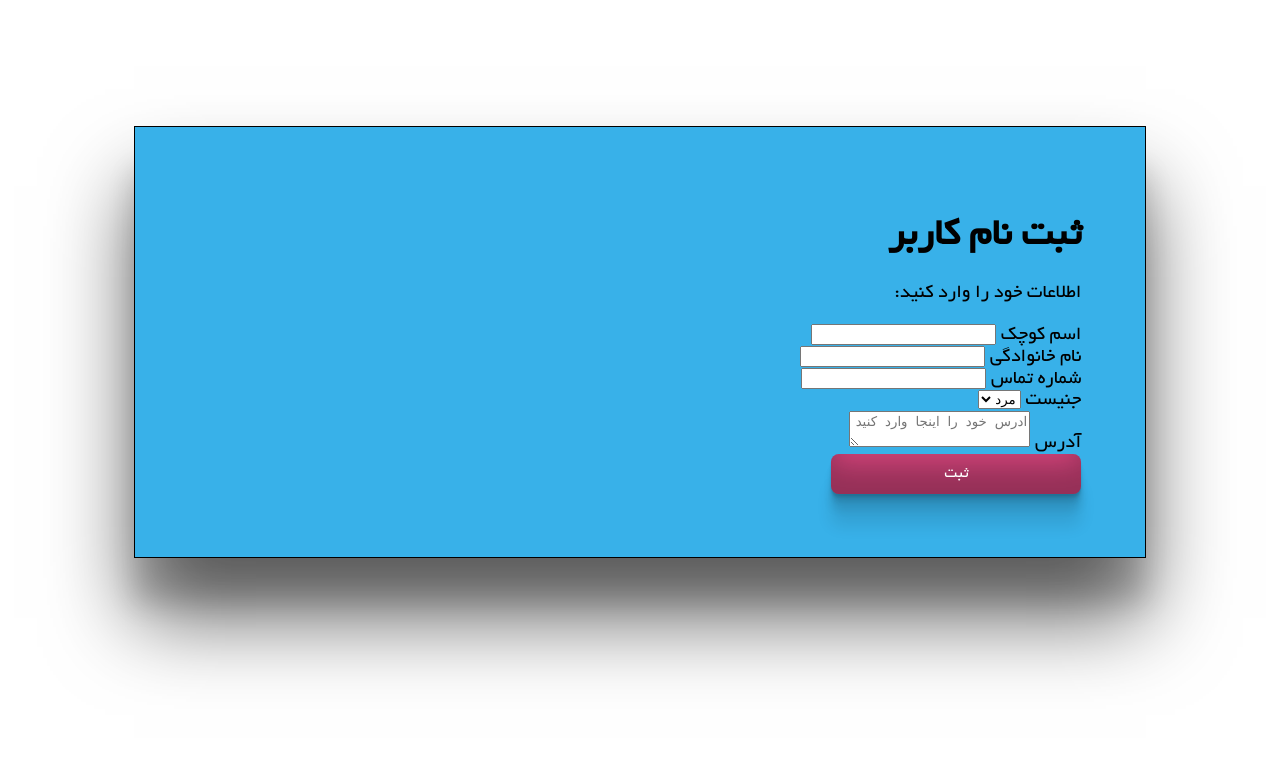
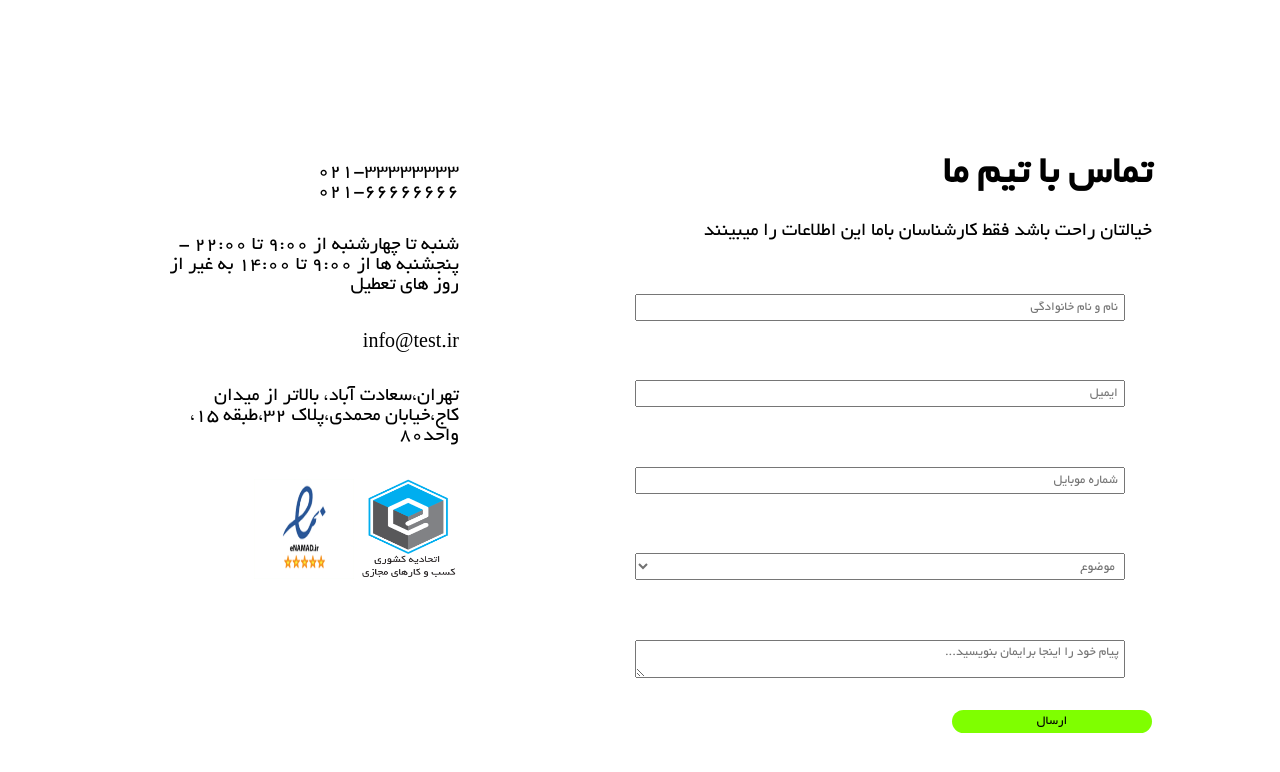
Before and after one commit to hrtm95/cw7, a plain HTML site: page index.html in a window 1280 px wide. Drawn offline with Linux system fonts and the light colour scheme.

Commit message:
اضافه کردن information

```diff
--- a/index.html
+++ b/index.html
@@ -4,44 +4,66 @@
 
 
 <head>
-    <title>Page Title</title>
+    <title>تماس با ما</title>
 
 </head>
 
 <body>
+    <div>
         <div id="rigester">
-        <h1>ثبت نام کاربر</h1>
-        <p>اطلاعات خود را وارد کنید:</p>
+            <h1>تماس با تیم ما</h1>
+            <p>خیالتان راحت باشد فقط کارشناسان باما این اطلاعات را میبینند</p>
             <form action="page1.html" method="post">
                 <div>
-                <label for="fname">اسم کوچک</label>
-                <input id="fname" type="text">
+                    <input id="fULlname" type="text" placeholder="نام و نام خانوادگی">
                 </div>
                 <div>
-                <label for="Lname">نام خانوادگی</label>
-                <input id="Lname" type="text">
+                    <input id="email" type="text" placeholder="ایمیل">
                 </div>
                 <div>
-                <label for="Phnumber">شماره تماس</label>
-                <input id="Phnumber" type="number">
+                    <input id="Phnumber" type="number" placeholder="شماره موبایل">
                 </div>
                 <div>
-                <label for="gender">جنیست</label>
                     <select id="gender">
 
-                    <option>مرد</option>
-                    <option>زن</option>
+                        <option disabled selected hidden id="option-title">موضوع</option>
+                        <!--<option disabled = true selected = true>موضوع</option> -->
+                        <option>شکایت</option>
+                        <option>پیشنهادات و انتقادات</option>
+                        <option>غیره</option>
                     </select>
                 </div>
                 <div>
-                <label for="address">آدرس</label>
-                <textarea id=address placeholder="ادرس خود را اینجا وارد کنید" ></textarea>
+                    <textarea id=address placeholder="پیام خود را اینجا برایمان بنویسید..."></textarea>
                 </div>
-            <input type="submit" value="ثبت">
+                <input type="submit" value="ارسال">
 
             </form>
         </div>
+        <div id="information">
+            <div>
+                <div>
+                    021-33333333<br>
+                    021-66666666
+                </div>
+                <div>
+                    شنبه تا چهارشنبه از 9:00 تا 22:00 - پنجشنبه ها از 9:00 تا 14:00 به غیر از روز های تعطیل
+                </div>
+                <div>
+                    info@test.ir
+                </div>
+                <div>
+                    تهران،سعادت آباد، بالاتر از میدان کاج،خیابان محمدی،پلاک 32،طبقه 15، واحد80
+                </div>
+                <div>
+                    <img src="./img/majazi.png">
+                    <img src="./img/enamad.png">
+                </div>
+            </div>
 
+
+        </div>
+    </div>
 </body>
 
 </html>
--- a/style/style.css
+++ b/style/style.css
@@ -2,14 +2,12 @@ html {
     direction: rtl;
     font-family: yekan;
     font-size: 20px;
+    min-height: 100%;
 }
-
 #rigester {
     display: block;
-    box-shadow: 0 60px 80px rgba(0,0,0,0.60), 0 45px 26px rgba(0,0,0,0.14);    border: 1px solid;
-    background-color: rgb(56, 177, 233);
-    margin: 10%;
     padding: 5%;
+    width: 90%;
 }
 @font-face {
     font-family: Titr;
@@ -17,6 +15,44 @@ html {
     font-family: yekan;
     src: url(./../fonts/Yekan.ttf);
 }
+
+
+input[type = submit]{
+    background-color: chartreuse;
+    border-radius: 15px;
+    border: none;
+    max-width: 200px;
+
+}
+input,textarea,select{
+    padding: 5px;
+    display: inline-block;
+    width: 100%;
+    font-family: yekan;
+    margin: 5px 0px 0px 0px;
+}
+textarea,select {
+    width: 101%;
+
+}
+select:first-child{
+    color: rgb(114, 114, 114);
+    }
+img{
+    width: 100px;
+    height: 100px;
+}
+#information div{
+    display: block;
+}
+div{
+    display: flex;
+    padding: 5%;
+
+}
+
+
+ /*
 input[type = submit]{
     box-shadow: rgba(0, 0, 0, 0.17) 0px -23px 25px 0px inset, rgba(0, 0, 0, 0.15) 0px -36px 30px 0px inset, rgba(0, 0, 0, 0.1) 0px -79px 40px 0px inset, rgba(0, 0, 0, 0.06) 0px 2px 1px, rgba(0, 0, 0, 0.09) 0px 4px 2px, rgba(0, 0, 0, 0.09) 0px 8px 4px, rgba(0, 0, 0, 0.09) 0px 16px 8px, rgba(0, 0, 0, 0.09) 0px 32px 16px;
     background-color: #EA4C89;
@@ -29,9 +65,9 @@ input[type = submit]{
     font-weight: 500;
     height: 40px;
     width: 250px;
- /*   line-height: 20px;
+   line-height: 20px;
  list-style: none;
-    outline: none;*/
+    outline: none;
     padding: 10px 16px;
     position: relative;
     text-align: center;
@@ -42,7 +78,9 @@ input[type = submit]{
     -webkit-user-select: none;
     touch-action: manipulation;
 }
+
 input[type = submit]:hover,
 input[type = submit]:focus {
   background-color: #F082AC;
 }
+*/
```
Lines whose indentation alone changed are shown as unchanged.
